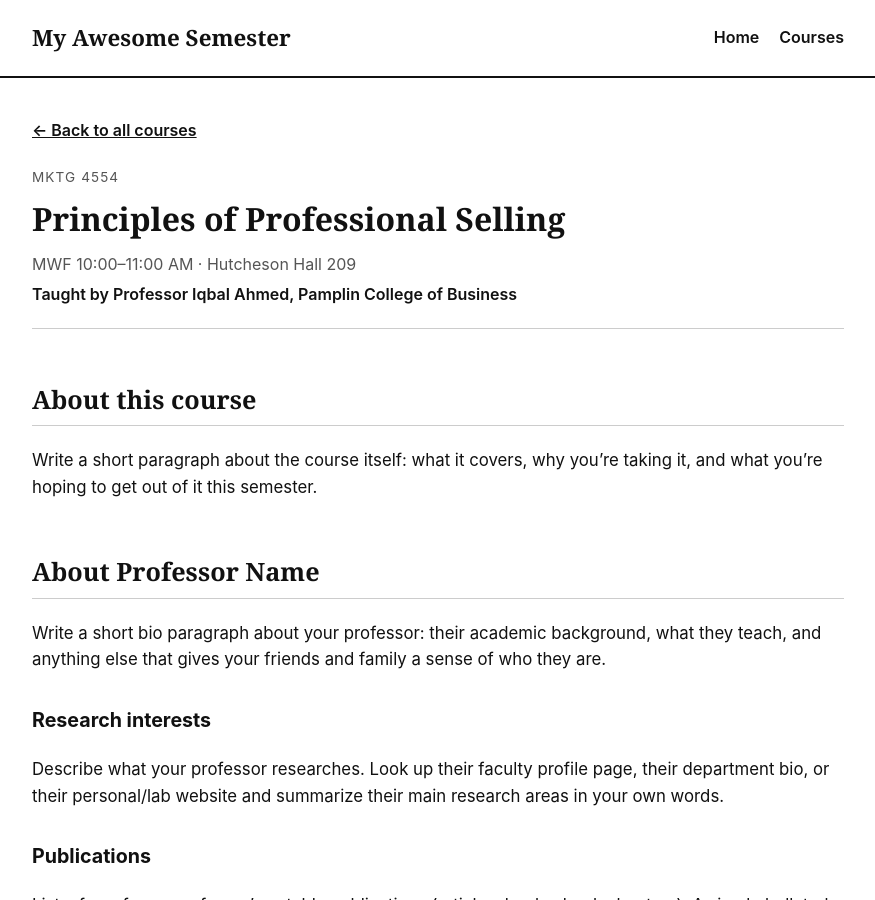
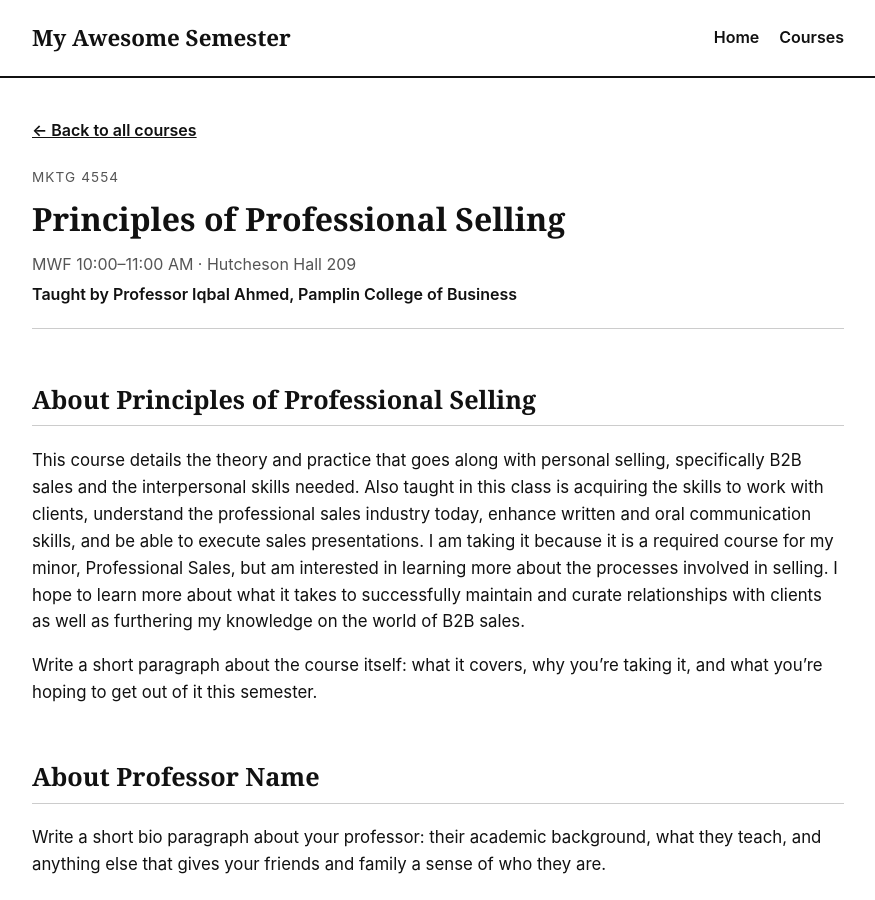
Before and after one commit to annaolszowy27/myawesomesemester, a Jekyll site: the page built from _courses/course-03.md, in a window 1280 px wide and 900 px high. Shown: the whole window, without its empty margins (202-1077 px from the left). Built offline with Jekyll 4.4.1, drawn with Linux system fonts in a browser that asks for light colours.

Commit message:
Update course-03.md

```diff
--- a/_courses/course-03.md
+++ b/_courses/course-03.md
@@ -10,7 +10,9 @@ instructor_department: "Pamplin College of Business"
 
 
 
-## About this course
+## About Principles of Professional Selling
+
+This course details the theory and practice that goes along with personal selling, specifically B2B sales and the interpersonal skills needed. Also taught in this class is acquiring the skills to work with clients, understand the professional sales industry today, enhance written and oral communication skills, and be able to execute sales presentations. I am taking it because it is a required course for my minor, Professional Sales, but am interested in learning more about the processes involved in selling. I hope to learn more about what it takes to successfully maintain and curate relationships with clients as well as furthering my knowledge on the world of B2B sales.
 
 Write a short paragraph about the course itself: what it covers, why you're taking
 it, and what you're hoping to get out of it this semester.
```
